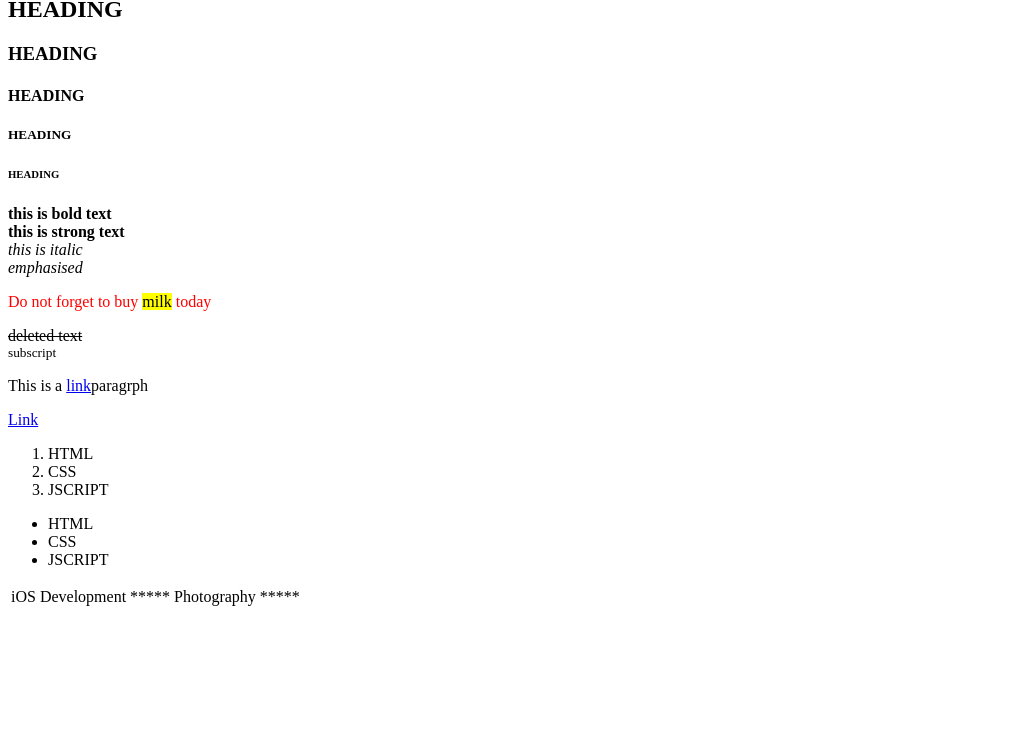
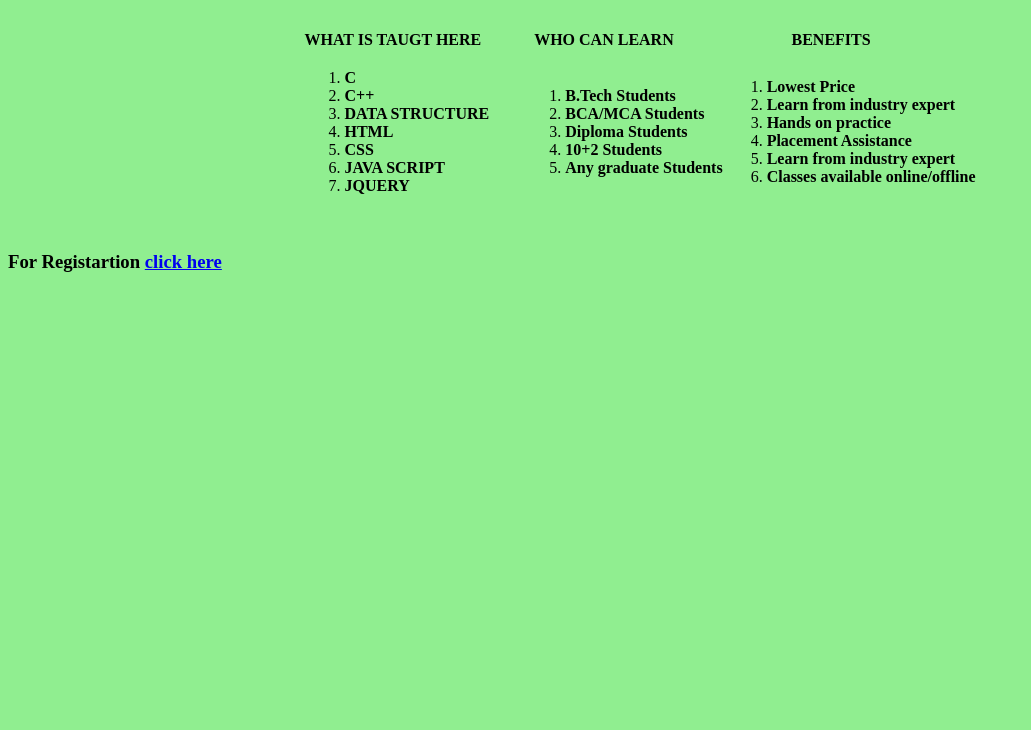
Before and after one commit to ravi2590/test, a plain HTML site: page index.html in a window 1280 px wide. Shown: the part 70-800 px from the top of the page, without its empty margins (0-1031 px from the left). Drawn offline with Linux system fonts and the light colour scheme.

Commit message:
Added registration link

```diff
--- a/index.html
+++ b/index.html
@@ -1,54 +1,66 @@
-</body>
-
-</html>
-<!DOCTYPE html>
-<html lang="en" dir="ltr">
+<!doctype html>
+<html>
 
 <head>
-  <meta charset="utf-8">
-  <title>My Personal site</title>
+  <title>Home Page</title>
 </head>
+<body style="background-color:lightgreen;">
+<center>
+  <h1>SOFTWARE DEVELOPMENT ACADEMY</h1>
+</center>
+<br />
 
-<body>
-  <h1> HEADING </h1>
-  <h2> HEADING </h2>
-  <h3> HEADING </h3>
-  <h4> HEADING </h4>
-  <h5> HEADING </h5>
-  <h6> HEADING </h6>
-  <p>
-    <b>this is bold text</b><br />
-    <strong>this is strong text</strong><br />
-    <i>this is italic</i><br />
-    <em>emphasised</em><br />
-    <p style="color:red;">
-      Do not forget to buy <mark>milk</mark> today
-    </p>
-    <del>deleted text</del><br />
-    <sub>subscript</sub>
+<center>
 
-  </p>
-  <p>This is a <a href="www.google.com">link</a>paragrph</p>
-  <a href="www.google.com">Link</a>
 
-  <ol>
-    <li>HTML</li>
-    <li>CSS</li>
-    <li>JSCRIPT</li>
-  </ol>
+<table>
+  <tr>
+    <th>
+      WHAT IS TAUGT HERE &nbsp; &nbsp; &nbsp; &nbsp; &nbsp;
+    </th>
+    <th>
+      WHO CAN LEARN &nbsp; &nbsp; &nbsp; &nbsp; &nbsp;
+    </th>
+    <th>
+      BENEFITS &nbsp; &nbsp; &nbsp; &nbsp; &nbsp;
+    </th>
+  </tr>
+  <tr>
+    <td>
+      <ol>
+        <li><b>C</b></li>
+        <li><b>C++</b></li>
+        <li><b>DATA STRUCTURE</b></li>
+        <li><b>HTML</b></li>
+        <li><b>CSS</b></li>
+        <li><b>JAVA SCRIPT</b></li>
+        <li><b>JQUERY</b></li>
+      </ol>
+    </td>
+    <td>
+      <ol>
+        <li><b>B.Tech Students</b></li>
+        <li><b>BCA/MCA Students</b></li>
+        <li><b>Diploma Students</b></li>
+        <li><b>10+2 Students</b></li>
+        <li><b>Any graduate Students</b></li>
+      </ol>
+    </td>
+    <td>
+      <ol>
+        <li><b>Lowest Price</b></li>
+        <li><b>Learn from industry expert</b></li>
+        <li><b>Hands on practice</b></li>
+        <li><b>Placement Assistance</b></li>
+        <li><b>Learn from industry expert</b></li>
+        <li><b>Classes available online/offline</b></li>
+      </ol>
+    </td>
+  </tr>
+</table>
+</center>
+<br />
 
-  <ul>
-    <li>HTML</li>
-    <li>CSS</li>
-    <li>JSCRIPT</li>
-  </ul>
-
-  <table>
-    <tr>
-      <td>iOS Development *****</td>
-      <td>Photography *****</td>
-    </tr>
-  </table>
+<h3>For Registartion <a href="https://forms.gle/V2LmAz52pnJW2LBz6">click here</a></h3>
 </body>
-
 </html>
```
